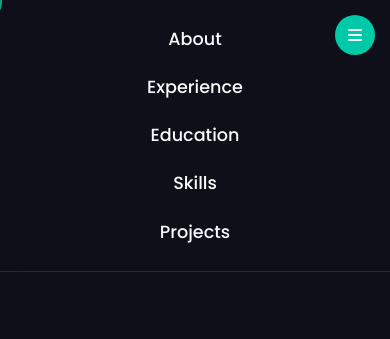
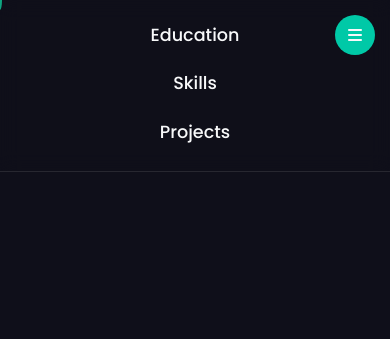
Before and after one commit to prekomorace/cv, a plain HTML site: page index.html in a window 390 px wide. Shown: the top 339 px of the page. Drawn offline with nearby package versions, Linux system fonts and the light colour scheme; no server answers.

Commit message:
Update styles.css

```diff
--- a/styles.css
+++ b/styles.css
@@ -1028,3 +1028,13 @@ footer {
         grid-template-columns: 1fr;
     }
 }
+
+@media (max-width: 768px) {
+  .main-nav {
+    top: -100px !important;
+    transition: top 0.3s ease !important;
+  }
+  .main-nav.show {
+    top: 0 !important;
+  }
+}
```
